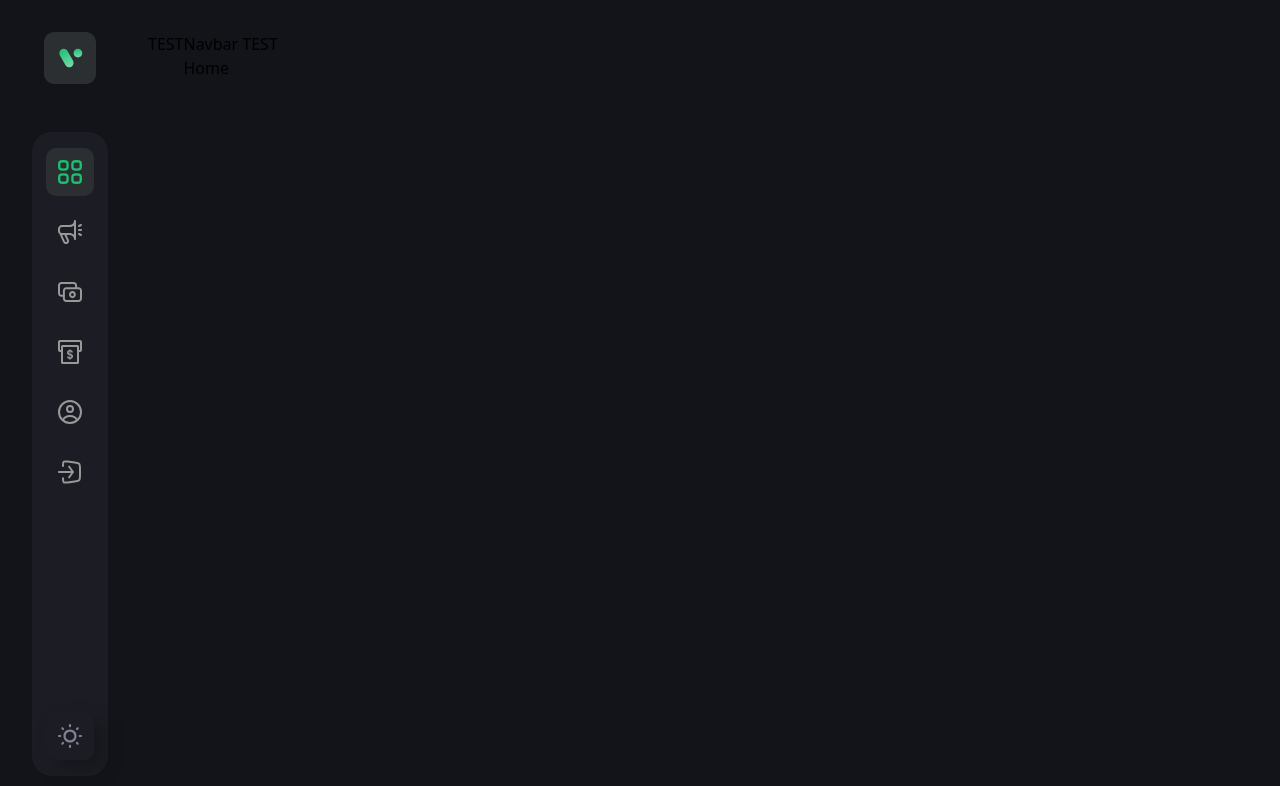
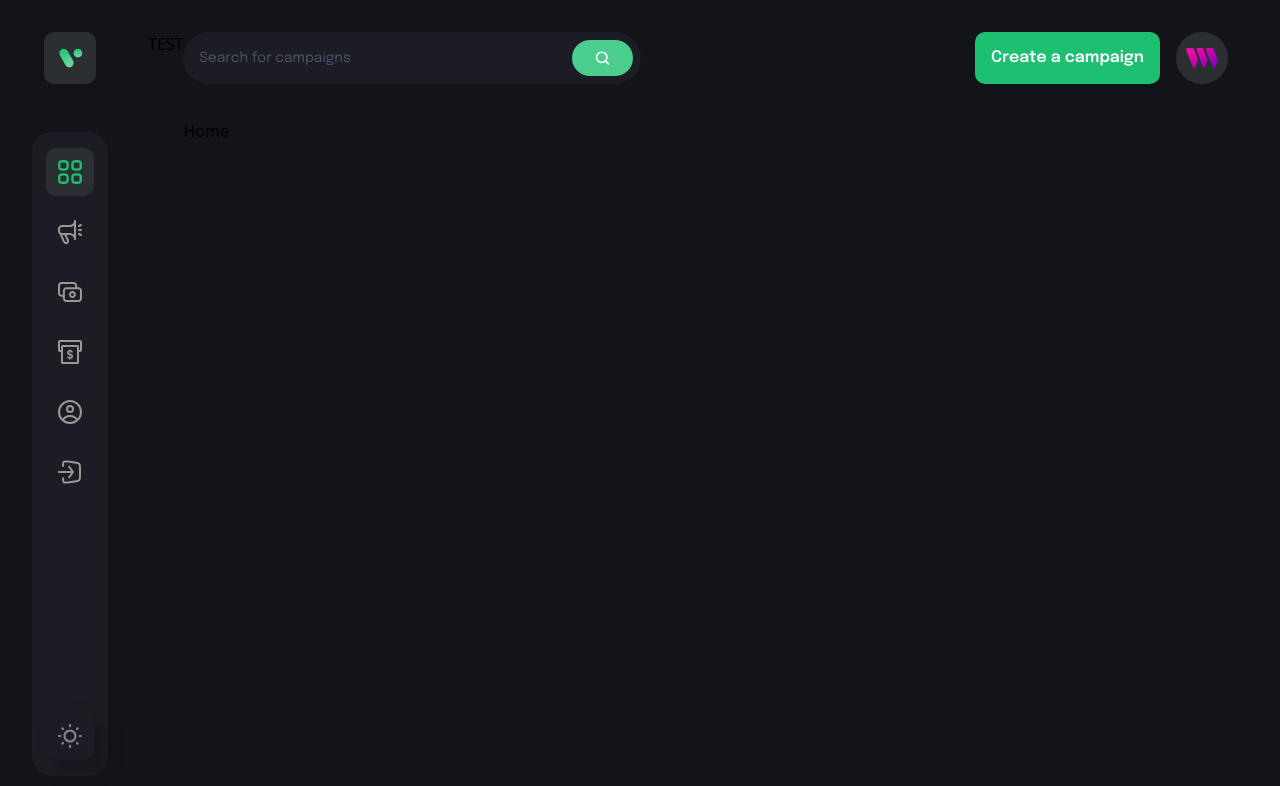
Before and after one commit to radosav-perisic/crowdfunding-platform, a React (Vite) app in the folder client/: page / in a window 1280 px wide. Shown: the top 786 px of the page. Built offline with nearby package versions, Linux system fonts and the light colour scheme; what @thirdweb-dev/react would draw is missing.

Commit message:
Finish navbar design for larger screens
Wrap up navbar styling for desktop view, introduce customButton and start small screen design

```diff
--- /dev/null
+++ b/client/src/components/CustomButton.jsx
@@ -0,0 +1,15 @@
+import React from 'react'
+
+const CustomButton = ({btnType, title, handleClick, styles}) => {
+  return (
+    <button
+    type={btnType}
+    className={`font-epilogue font-semibold text-[16px] leading-[26px] text-white min-h-[52px] px-4 rounded-[10px] ${styles}`}
+    onClick={handleClick}
+    >
+    {title}
+    </button>
+  )
+}
+
+export default CustomButton
--- a/client/src/components/Navbar.jsx
+++ b/client/src/components/Navbar.jsx
@@ -1,9 +1,57 @@
-import React from 'react'
+import React, { useState } from "react";
+import { Link, useNavigate } from "react-router-dom";
+import { CustomButton } from "./";
+import { logo, menu, search, thirdweb } from "../assets";
+import { navlinks } from "../constants";
 
 const Navbar = () => {
+  const navigate = useNavigate();
+  const [isActive, setIsActive] = useState("dashboard");
+  const [toggleDrawer, setToggleDrawer] = useState(false);
+
+  const address = "0x123";
+
   return (
-    <div>Navbar TEST</div>
-  )
-}
+    <div className="flex md:flex-row flex-col-reverse justify-between mb-[35px] gap-6">
+      <div className="lg:flex-1 flex flex-row max-w-[458px] py-2 pl-4 pr-2 h-[52px] bg-[#1c1c24] rounded-[100px]">
+        <input
+          type="text"
+          placeholder="Search for campaigns"
+          className="flex w-full font-epilogue font-normal text-[14px] placeholder:text-[#4b5264] text-white bg-transparent outline-none"
+        />
+        <div className="w-[72px] h-full rounded-[20px] bg-[#4acd8d] flex justify-center items-center cursor-pointer">
+          <img
+            src={search}
+            alt="search"
+            className="w-[15px] h-[15px] object-contain"
+          />
+        </div>
+      </div>
+      <div className="sm:flex hidden flex-row justify-end gap-4">
+        <CustomButton
+          btnType="button"
+          title={address ? "Create a campaign" : "connect"}
+          styles={address ? "bg-[#1dc071]" : "bg-[#8c6dfd]"}
+          handleClick={() => {
+            if (address) navigate("create-campaign");
+            else "connect()";
+          }}
+        />
+        <Link to="/profile">
+          <div className="w-[52px] h-[52px] rounded-full bg-[#2c2f32] flex justify-center items-center cursor-pointer">
+            <img
+              src={thirdweb}
+              alt="user"
+              className="w-[60%] h-[60%] object-contain"
+            />
+          </div>
+        </Link>
+      </div>
 
-export default Navbar
+    {/* Small screen */}
+
+    </div>
+  );
+};
+
+export default Navbar;
--- a/client/src/components/index.js
+++ b/client/src/components/index.js
@@ -1,2 +1,3 @@
 export { default as Navbar } from './Navbar';
 export { default as Sidebar } from './Sidebar';
+export { default as CustomButton } from './CustomButton';
```
